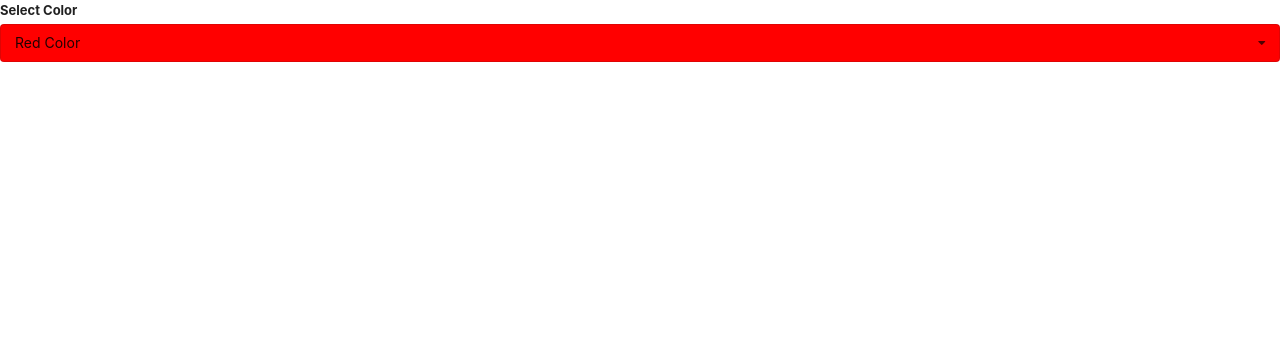
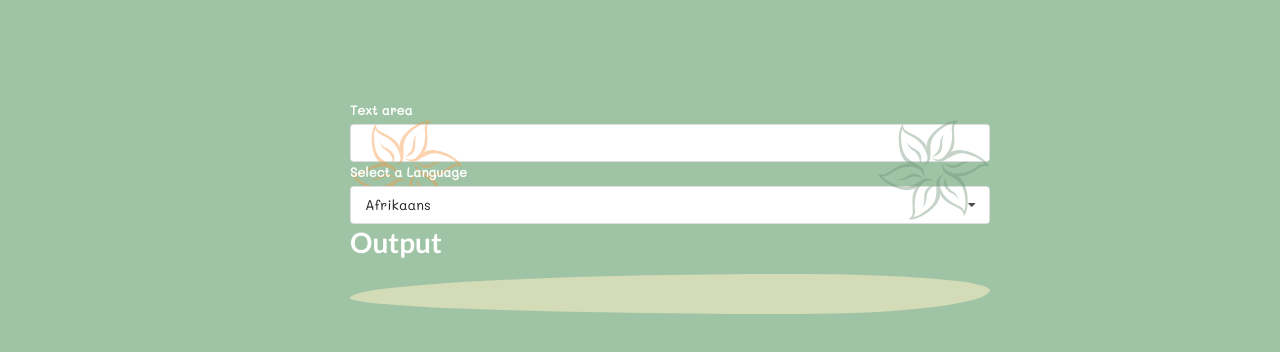
Before and after one commit to meleks-61/widget_App, a React (Create React App) app: page / in a window 1280 px wide. Shown: the top 352 px of the page. Built offline with nearby package versions, Linux system fonts and the light colour scheme; no server answers.

Commit message:
translate component created

```diff
--- a/src/App.css
+++ b/src/App.css
@@ -1,38 +1,92 @@
-.App {
-  text-align: center;
+@import url("https://fonts.googleapis.com/css2?family=Mali&display=swap");
+
+.container {
+  max-width: 50%;
+  margin: 100px 350px;
+
 }
 
-.App-logo {
-  height: 40vmin;
-  pointer-events: none;
+svg {
+  display: block !important;
 }
 
-@media (prefers-reduced-motion: no-preference) {
-  .App-logo {
-    animation: App-logo-spin infinite 20s linear;
-  }
+input {
+  margin: 8px 0;
 }
 
-.App-header {
-  background-color: #282c34;
-  min-height: 100vh;
-  display: flex;
-  flex-direction: column;
-  align-items: center;
-  justify-content: center;
-  font-size: calc(10px + 2vmin);
-  color: white;
+label {
+  font-weight: 700;
 }
 
-.App-link {
-  color: #61dafb;
+.title {
+  margin-top: 10px;
 }
 
-@keyframes App-logo-spin {
-  from {
-    transform: rotate(0deg);
-  }
-  to {
-    transform: rotate(360deg);
-  }
+.field h1 {
+  font-size: 48px;
+  font-weight: 900;
+  text-align: center;
+  text-shadow: 2px 2px 2px #616161;
 }
+
+html {
+  min-height: 100vh;
+}
+
+body {
+  /* min-height: 100vh; */
+  background-color: #9fc4a5;
+  font-family: "Mali", sans-serif;
+  color: white !important;
+
+}
+
+label,
+h1 {
+  color: white !important;
+}
+
+h1 {
+  z-index: 20;
+  position: relative;
+}
+
+
+
+
+
+
+
+
+
+
+.flower-right {
+  position: absolute;
+  height: 100px;
+  top: 20px;
+  right: 0px;
+  z-index: 1;
+}
+
+.flower-left {
+  position: absolute;
+  height: 100px;
+  left: 0px;
+  top: 20px;
+}
+
+
+
+.translate {
+  z-index: 20;
+  position: relative;
+}
+
+.translate h1 {
+  position: relative;
+  text-shadow: 2px 2px 2px #848484;
+  text-align: center;
+  background-color: #d3dbb7;
+  padding: 20px;
+  border-radius: 70% 30% 30% 70% / 60% 40% 60% 40%;
+}
--- a/src/App.js
+++ b/src/App.js
@@ -1,9 +1,10 @@
 
-// import './App.css';
+import './App.css';
 import { useState } from 'react';
 import Accordion from './components/Accordion';
 import Dropdown from './components/Dropdown';
 import Search from './components/Search';
+import Translate from './components/Translate';
 
 function App() {
 //Acordion
@@ -35,11 +36,11 @@ function App() {
 
 
   return (
-    <div className="App">
+    <div className="App container">
       {/* <Accordion data={data}/> */}
       {/* <Search/> */}
-      <Dropdown options={dropData} select={select} setSelect={setSelect}/>
-
+      {/* <Dropdown label="Select a Color" options={dropData} select={select} setSelect={setSelect}/> */}
+<Translate label="Text area"/>
 
     </div>
   );
--- /dev/null
+++ b/src/components/Convert.js
@@ -0,0 +1,58 @@
+import { useEffect, useState } from "react";
+import axios from "axios";
+
+const Convert =({lang,text})=>{
+    const[translated, setTranslated]=useState("")
+    const[debounced,setDebounced]=useState(text)
+
+    const Url = "https://translation.googleapis.com/language/translate/v2";
+    const KEY = "AIzaSyCHUCmpR7cT_yDFHC98CZJy2LTms-IwDlM";
+
+
+    useEffect(()=>{
+     const timerId = setTimeout(()=>{
+            setDebounced(text)
+
+        },500);
+
+        return ()=>{
+        clearTimeout(timerId)
+    };
+
+
+
+    },[text])
+
+
+
+
+    useEffect(()=>{
+        const doTranslate = async()=>{
+          const {data} =  await axios.post(Url,{},{
+                params:{
+                    q:debounced,
+                    target:lang.value,
+                    key:KEY
+                }
+            })
+            setTranslated(data.data.translations[0].translatedText)
+
+        }
+doTranslate()
+
+
+
+
+    },[lang,debounced])
+
+
+
+
+
+    return(
+        <div className="translate">
+<h1>{translated}</h1>
+        </div>
+    )
+}
+export default Convert;
--- a/src/components/Dropdown.js
+++ b/src/components/Dropdown.js
@@ -1,6 +1,6 @@
 import { useEffect, useRef, useState } from "react";
 
-const Dropdown = ({ options, select, setSelect }) => {
+const Dropdown = ({ options, select, setSelect,label }) => {
   const [open, setOpen] = useState(false);
   //dropdown dışında herhangi bir yere tıkladıgında da dropdown kapansın ama alt divlerdeki işlevi etkilemesin bu tıklama
 const ref=useRef()
@@ -30,12 +30,7 @@ const ref=useRef()
 
   },[])
 
-// const onChangeColor=()=>{
-//     //
-//     document.body.display.style.color="red"
 
-
-// }
 
 
 
@@ -50,7 +45,7 @@ const ref=useRef()
     }
 
     return (
-      <div className="item" key={op.value} style={{backgroundColor:op.value}} onClick={()=>setSelect(op)}>
+      <div className="item" key={op.value}  onClick={()=>setSelect(op)}>
         {op.label}
       </div>
     );
@@ -59,8 +54,8 @@ const ref=useRef()
   return (
     <div className="ui form" ref={ref}>
       <div className="field">
-        <label className="label">Select Color</label>
-        <div className={`ui selection dropdown ${open ? "visible active":""}`} style={{backgroundColor:select.value}} onClick={()=>setOpen(!open)}>
+        <label className="label">{label}</label>
+        <div className={`ui selection dropdown ${open ? "visible active":""}`}  onClick={()=>setOpen(!open)}>
           <i className="dropdown icon"></i>
           <div className="text" >{select.label}</div>
           <div className={`menu ${open ? "visible transition":""}`}  >{renderList}</div>
--- /dev/null
+++ b/src/components/Translate.js
@@ -0,0 +1,35 @@
+import { useState } from "react";
+import Flower from "../svg/flower";
+import Convert from "./Convert";
+import Dropdown from "./Dropdown";
+import options from "./options";
+
+const Translate = ({ label }) => {
+
+  const [text, setText] = useState("");
+  const[lang,setLang]= useState(options[0])
+
+  return (
+    <div>
+    <div className="ui form">
+      <div className="field">
+      <Flower className="flower-right" fill="rgb(110, 146, 119)" />
+      <Flower className="flower-left" fill="rgb(249, 148, 59)" />
+        <label>{label}</label>
+        <input
+          value={text}
+          className="input"
+          onChange={(e) => setText(e.target.value)}
+        />
+      </div>
+    </div>
+
+    <Dropdown options={options} select={lang} setSelect={setLang} label="Select a Language"/>
+    <div >
+        <h1>Output</h1>
+        <Convert lang={lang} text={text}/>
+    </div>
+    </div>
+  );
+};
+export default Translate;
--- /dev/null
+++ b/src/components/options.js
@@ -0,0 +1,48 @@
+const options=[
+    {
+        label:"Afrikaans",
+        value:"af"
+    },
+    {label:"Arabic",
+value:"ar"},
+    {label:"Azerbaijani",
+    value:"az"},
+    {label:"Bosnian",
+     value:"bs"},
+    {label:"Chinese",
+value:"zh-CN or zh"},
+    {label:"Dutch",
+     value:"nl"},
+    {label:"English",
+     value:"en"},
+    {label:"French",
+     value:"fr"},
+    {label:"German",
+     value:"de"},
+    {label:"Greek",
+     value:"el"},
+    {label:"Hindi",
+     value:"hi"},
+    {label:"Italian",
+     value:"it"},
+    {label:"Japanese",
+     value:"ja"},
+    {label:"Kurdish",
+     value:"ku"},
+    {label:"Persian",
+     value:"fa"},
+    {label:"Romanian",
+     value:"ro"},
+    {label:"Russian",
+     value:"ru"},
+    {label:"Spanish",
+     value:"es"},
+    {label:"Tatar",
+     value:"tt"},
+    {label:"Turkmen",
+     value:"tk"},
+    {label:"Uyghur",
+     value:"ug"},
+
+]
+export default options;
--- /dev/null
+++ b/src/svg/flower.js
@@ -0,0 +1,75 @@
+import React from "react";
+
+function Flower({ fill, className }) {
+  return (
+    <svg
+      className={className}
+      xmlns="http://www.w3.org/2000/svg"
+      preserveAspectRatio="xMidYMid meet"
+      version="1.0"
+      viewBox="-5.0 -2.3 471.8 417.4"
+      zoomAndPan="magnify"
+      style={{ fill: "rgb(0, 0, 0)", display: "none" }}
+      role="img"
+      aria-label="Beautiful Flower Petals"
+    >
+      <g
+        fillRule="evenodd"
+        id="__id497_s23gcykd0y"
+        opacity=".4"
+        style={{ fill }}
+      >
+        <path
+          d="m205.84 154.94c-9.4428-62.952-61.538-87.745-82.467-96.946-18.603-8.1783-22.663-23.292-22.663-23.292s-5.0362 16.997-5.0362 25.181c0 8.1838-1.8886 46.585 13.22 78.69 15.108 32.106 61.064 43.437 74.284 59.175s8.1838 43.437 8.1838 43.437-0.62952-22.033-15.738-35.253-52.25-13.22-73.024-50.991-22.539-108.23-4.4066-134.72c8.8908-12.986 0.69217 6.8584 14.479 19.515 12.793 11.744 51.521 23.398 74.284 46.585 25.957 26.44 19.515 69.877 18.886 68.618z"
+          style={{ fill: "inherit" }}
+        ></path>
+        <path
+          d="m176.92 180.66c5.4346-24.979 5.2699-36.327-9.836-52.067-15.411-16.058-30.434-10.699-47.54-39.122 8.8979 34.536 30.972 31.921 43.276 50.918 12.023 18.564 12.868 39.591 14.1 40.271z"
+          style={{ fill: "inherit" }}
+        ></path>
+        <path
+          d="m225.26 152.34c24.35-7.7831 34.095-13.6 40.174-34.552 6.2017-21.376-5.9515-31.706 10.111-60.732-25.46 24.974-12.158 42.783-22.459 62.937-10.065 19.694-27.853 30.939-27.826 32.347z"
+          style={{ fill: "inherit" }}
+        ></path>
+        <path
+          d="m275.26 178.51c18.915 17.196 28.825 22.727 50.01 17.516 21.612-5.317 24.482-21.007 57.651-21.61-34.358-9.5621-43.13 10.862-65.735 12.019-22.088 1.1303-40.72-8.6516-41.926-7.9247z"
+          style={{ fill: "inherit" }}
+        ></path>
+        <path
+          d="m278.75 238.95c-5.4346 24.979-5.2699 36.327 9.836 52.068 15.411 16.058 30.434 10.699 47.54 39.122-8.8979-34.536-30.972-31.921-43.276-50.918-12.023-18.564-12.868-39.591-14.1-40.271z"
+          style={{ fill: "inherit" }}
+        ></path>
+        <path
+          d="m234.19 267.9c-24.35 7.7831-34.095 13.6-40.174 34.552-6.2017 21.376 5.9516 31.706-10.111 60.732 25.46-24.974 12.158-42.783 22.459-62.937 10.065-19.694 27.853-30.939 27.826-32.347z"
+          style={{ fill: "inherit" }}
+        ></path>
+        <path
+          d="m188.59 241.73c-18.915-17.196-28.825-22.727-50.01-17.516-21.612 5.317-24.482 21.007-57.651 21.609 34.358 9.5622 43.13-10.862 65.735-12.019 22.088-1.1303 40.72 8.6516 41.926 7.9248z"
+          style={{ fill: "inherit" }}
+        ></path>
+        <path
+          d="m264.41 160.7c49.797-39.654 45.22-97.166 42.724-119.89-2.2187-20.2 8.8403-31.273 8.8403-31.273s-17.238 4.1371-24.325 8.229c-7.0874 4.0919-41.288 21.657-61.538 50.794s-7.0858 74.601-14.105 93.919c-7.0196 19.318-33.526 28.806-33.526 28.806s18.767-11.562 22.661-31.256c3.8946-19.694-14.676-51.86 7.6475-88.737s82.462-73.636 114.47-71.175c15.692 1.2066-5.5934 4.0286-9.6611 22.297-3.7744 16.951 5.497 56.318-3.2017 87.624-9.9193 35.699-50.758 51.839-49.982 50.664z"
+          style={{ fill: "inherit" }}
+        ></path>
+        <path
+          d="m289.53 212.42c59.24 23.298 106.76-9.4209 125.19-22.946 16.384-12.021 31.503-7.9804 31.503-7.9804s-12.202-12.86-19.289-16.952c-7.0873-4.0919-39.399-24.928-74.758-27.896-35.359-2.9684-68.149 31.164-88.389 34.744-20.24 3.5798-41.709-14.631-41.709-14.631s19.396 10.472 38.399 3.9971c19.003-6.4744 37.574-38.64 80.672-37.746 43.098 0.89465 105 34.596 118.87 63.543 6.801 14.193-6.2856-2.8298-24.14 2.7816-16.567 5.2068-46.024 32.919-77.485 41.039-35.876 9.2592-70.273-18.038-68.868-17.953z"
+          style={{ fill: "inherit" }}
+        ></path>
+        <path
+          d="m253.81 258.52c9.4428 62.952 61.538 87.745 82.467 96.946 18.603 8.1783 22.663 23.292 22.663 23.292s5.0361-16.997 5.0361-25.181c6.1e-5 -8.1838 1.8886-46.585-13.22-78.69-15.108-32.106-61.064-43.437-74.284-59.175s-8.1838-43.437-8.1838-43.437 0.62952 22.033 15.738 35.253 52.25 13.22 73.024 50.991 22.539 108.23 4.4066 134.72c-8.8908 12.986-0.69214-6.8583-14.479-19.515-12.793-11.744-51.521-23.398-74.284-46.585-25.957-26.44-19.515-69.877-18.886-68.618z"
+          style={{ fill: "inherit" }}
+        ></path>
+        <path
+          d="m196.78 252c-49.797 39.654-45.22 97.166-42.724 119.89 2.2187 20.2-8.8403 31.273-8.8403 31.273s17.238-4.1371 24.325-8.229c7.0874-4.0919 41.288-21.657 61.538-50.794s7.0858-74.601 14.105-93.919c7.0196-19.318 33.526-28.806 33.526-28.806s-18.767 11.562-22.661 31.256c-3.8946 19.694 14.676 51.86-7.6474 88.737-22.324 36.877-82.462 73.636-114.47 71.175-15.692-1.2065 5.5934-4.0286 9.6611-22.297 3.7744-16.951-5.497-56.318 3.2017-87.624 9.9193-35.699 50.758-51.839 49.982-50.664z"
+          style={{ fill: "inherit" }}
+        ></path>
+        <path
+          d="m172.32 200.95c-59.24-23.298-106.76 9.4208-125.19 22.946-16.384 12.021-31.503 7.9804-31.503 7.9804s12.202 12.86 19.289 16.952c7.0874 4.0919 39.399 24.928 74.758 27.896 35.358 2.9684 68.149-31.164 88.389-34.744 20.24-3.5798 41.709 14.631 41.709 14.631s-19.396-10.471-38.399-3.9971c-19.003 6.4744-37.574 38.64-80.672 37.746-43.098-0.89465-105-34.596-118.87-63.542-6.801-14.193 6.2856 2.8297 24.14-2.7816 16.567-5.2067 46.024-32.919 77.485-41.039 35.876-9.2592 70.273 18.038 68.868 17.954z"
+          style={{ fill: "inherit" }}
+        ></path>
+      </g>
+    </svg>
+  );
+}
+
+export default Flower;
```
